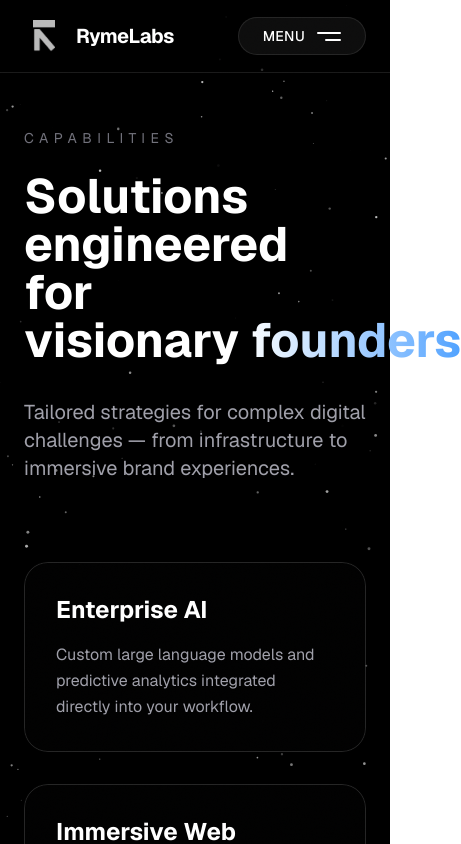
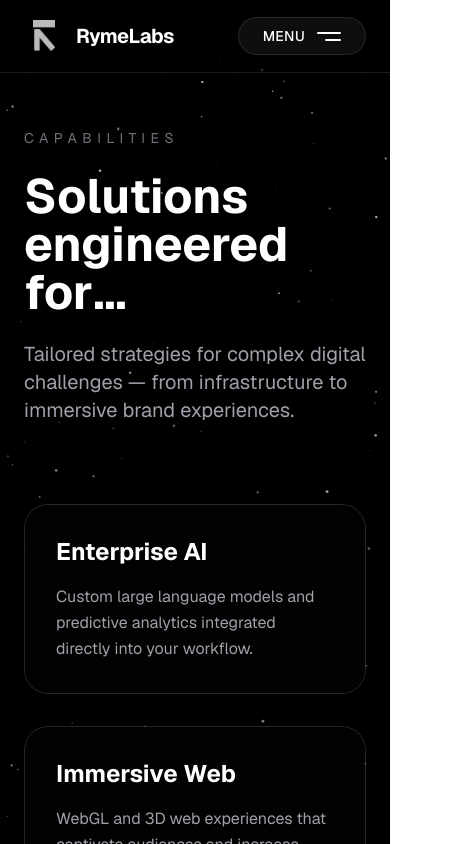
Before and after one commit to Raphdon832/RymeLabsWebsite, a Next.js app: page /solutions in a window 390 px wide. Shown: the top 844 px of the page, 461 px wide, since content can reach past the window. Built offline with nearby package versions, Linux system fonts and the light colour scheme.

Commit message:
Improve solutions headline responsiveness

```diff
--- a/src/app/globals.css
+++ b/src/app/globals.css
@@ -45,3 +45,14 @@ body {
 .animate-scroll {
   animation: scroll var(--animation-duration, 40s) var(--animation-direction, forwards) linear infinite;
 }
+
+@media (max-width: 768px) {
+  .solutions-headline-truncate {
+    display: -webkit-box;
+    -webkit-line-clamp: 3;
+    -webkit-box-orient: vertical;
+    line-clamp: 3;
+    overflow: hidden;
+    word-break: break-word;
+  }
+}
--- a/src/app/solutions/page.tsx
+++ b/src/app/solutions/page.tsx
@@ -53,12 +53,16 @@ export default function SolutionsPage() {
       <FadeIn inView={false}>
         <div className="mb-20">
           <p className="text-sm uppercase tracking-[0.4em] text-zinc-500 mb-6">Capabilities</p>
-          <h1 className="text-5xl md:text-7xl font-bold mb-6 text-balance">
-            Solutions engineered for {" "}
-            <RotatingHeadline
-              phrases={rotatingPhrases}
-              className="text-transparent bg-clip-text bg-gradient-to-r from-white via-white to-blue-400"
-            />
+          <h1 className="text-5xl md:text-7xl font-bold mb-6 text-balance solutions-headline-truncate">
+            <span className="block sm:inline">Solutions engineered for</span>
+            <span className="hidden sm:inline">{' '}</span>
+            <span className="block sm:inline sm:ml-2 mt-2 sm:mt-0">
+              <RotatingHeadline
+                phrases={rotatingPhrases}
+                noWrap={false}
+                className="text-transparent bg-clip-text bg-gradient-to-r from-white via-white to-blue-400 sm:whitespace-nowrap"
+              />
+            </span>
           </h1>
           <p className="text-xl text-zinc-400 max-w-3xl">
             Tailored strategies for complex digital challenges — from infrastructure to immersive brand experiences.
--- a/src/components/RotatingHeadline.tsx
+++ b/src/components/RotatingHeadline.tsx
@@ -1,20 +1,24 @@
 "use client";
 
-import { useEffect, useState } from "react";
+import { useEffect, useLayoutEffect, useRef, useState } from "react";
 import { AnimatePresence, motion } from "framer-motion";
 
 interface RotatingHeadlineProps {
   phrases: string[];
   interval?: number;
   className?: string;
+  noWrap?: boolean;
 }
 
 export default function RotatingHeadline({
   phrases,
   interval = 3500,
   className = "",
+  noWrap = true,
 }: RotatingHeadlineProps) {
   const [index, setIndex] = useState(0);
+  const [measuredHeight, setMeasuredHeight] = useState<number | null>(null);
+  const measureRef = useRef<HTMLSpanElement | null>(null);
 
   useEffect(() => {
     if (phrases.length <= 1) return;
@@ -27,9 +31,45 @@ export default function RotatingHeadline({
   }, [phrases.length, interval]);
 
   const currentPhrase = phrases[index] ?? "";
+  const textWrappingClass = noWrap ? "whitespace-nowrap" : "whitespace-normal break-words";
+
+  useLayoutEffect(() => {
+    if (!measureRef.current) return;
+
+    const measureNode = measureRef.current;
+    let maxHeight = 0;
+
+    phrases.forEach((phrase) => {
+      measureNode.textContent = phrase;
+      const rect = measureNode.getBoundingClientRect();
+      maxHeight = Math.max(maxHeight, rect.height);
+    });
+
+    measureNode.textContent = "";
+    setMeasuredHeight(maxHeight || null);
+  }, [phrases, textWrappingClass]);
+
+  const containerClasses = [
+    "relative inline-flex w-full align-bottom overflow-hidden",
+    noWrap ? "h-[1.2em]" : "",
+  ]
+    .filter(Boolean)
+    .join(" ");
+
+  const textClassNames = [textWrappingClass, className].filter(Boolean).join(" ");
 
   return (
-    <div className={`relative inline-flex overflow-hidden h-[1.2em] align-bottom whitespace-nowrap ${className}`} aria-live="polite">
+    <div
+      className={containerClasses}
+      style={measuredHeight ? { minHeight: measuredHeight } : undefined}
+      aria-live="polite"
+    >
+      <span
+        ref={measureRef}
+        aria-hidden
+        className={`${textClassNames} absolute left-0 top-0 w-full opacity-0 pointer-events-none`}
+      />
+
       <AnimatePresence mode="wait" initial={false}>
         <motion.span
           key={currentPhrase}
@@ -37,7 +77,7 @@ export default function RotatingHeadline({
           animate={{ opacity: 1, y: "0%" }}
           exit={{ opacity: 0, y: "-100%" }}
           transition={{ duration: 0.6, ease: "easeInOut" }}
-          className="inline-block"
+          className={`absolute left-0 top-0 w-full ${textClassNames}`}
         >
           {currentPhrase}
         </motion.span>
```
